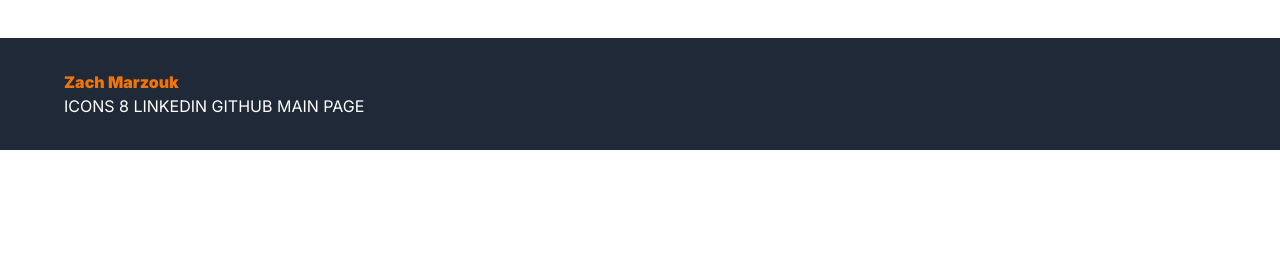
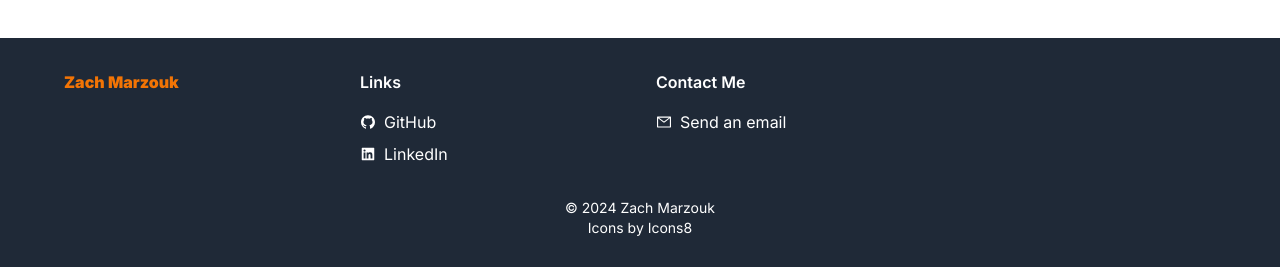
Before and after one commit to zamarz/ideal-octo-eureka, a Next.js app: page / in a window 1280 px wide. Shown: the part 4776-5043 px from the top of the page. Before the commit the page ends 4926 px from the top, so only its background shows below. Built offline with nearby package versions, Linux system fonts and the light colour scheme; no server answers; the database is empty.

Commit message:
Populate Footer with more information and style

```diff
--- a/src/components/Footer.tsx
+++ b/src/components/Footer.tsx
@@ -1,4 +1,5 @@
 import Link from "next/link";
+import { AiFillGithub, AiFillLinkedin, AiOutlineMail } from "react-icons/ai";
 
 const Footer = () => {
   return (
@@ -8,9 +9,32 @@ const Footer = () => {
           <Link href="/" className="font-black text-tertiary-dark">
             Zach Marzouk
           </Link>
+          <div className="space-y-2">
+            <h4 className="font-semibold mb-4">Links</h4>
+            <div className="flex items-center space-x-2">
+              <AiFillGithub />
+              <Link href={"https://github.com/zamarz"}>GitHub</Link>
+            </div>
+            <div className="flex items-center space-x-2">
+              <AiFillLinkedin />
+              <Link href={"https://www.linkedin.com/in/zachmarzouk/"}>
+                LinkedIn
+              </Link>
+            </div>
+          </div>
+          <div className="space-y-2">
+            <h4 className="font-semibold mb-4">Contact Me</h4>
+            <div className="flex items-center space-x-2">
+              <AiOutlineMail />
+              <Link href={"mailto:zmarzouk23@gmail.com"}>Send an email</Link>
+            </div>
+          </div>
         </div>
-        <div>
-          <p>ICONS 8 LINKEDIN GITHUB MAIN PAGE</p>
+        <div className="mt-8 text-center text-sm">
+          <p>&copy; {new Date().getFullYear()} Zach Marzouk</p>
+          <p>
+            Icons by <a href="https://icons8.com/">Icons8</a>
+          </p>
         </div>
       </div>
     </footer>
```
